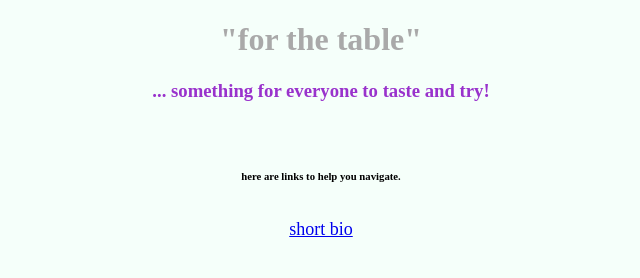
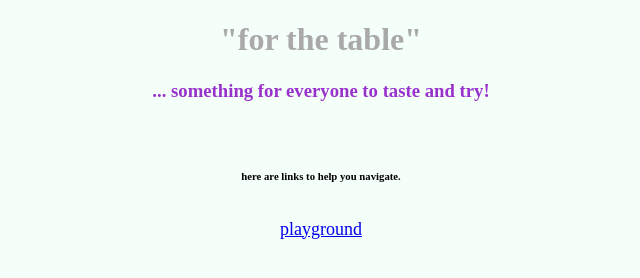
Before and after one commit to lilyzhaang/fafi, a plain HTML site: page index.html in a window 1280 px wide. Shown: the full height of the page, 319-959 px from the left. Drawn offline with Linux system fonts and the light colour scheme.

Commit message:
Update index.html

```diff
--- a/index.html
+++ b/index.html
@@ -18,7 +18,7 @@
 
   <body>
   <p style = "font-size: 18px; color:#1F9AFE; text-align:center">
-  <a href="mainpages/aboutme.html"> short bio </a>
+  <a href="https://github.com/lilyzhaang/fafi/blob/1b7a288f2540513a43feba1c414a91aa7513c375/playground/text%20qualities%20playground.html"> playground </a>
 
   </body>
 
```
